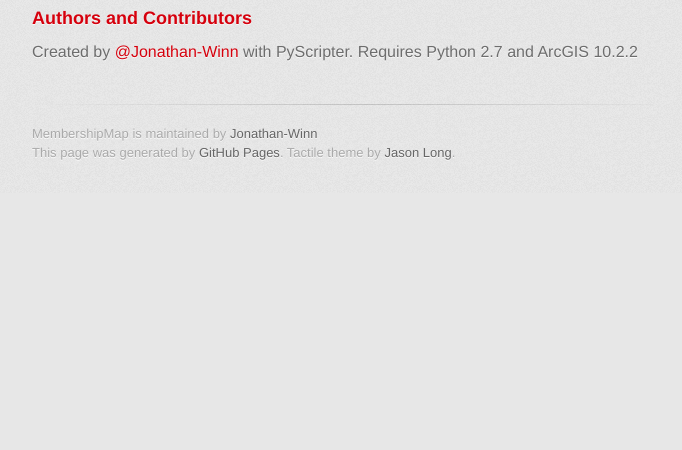
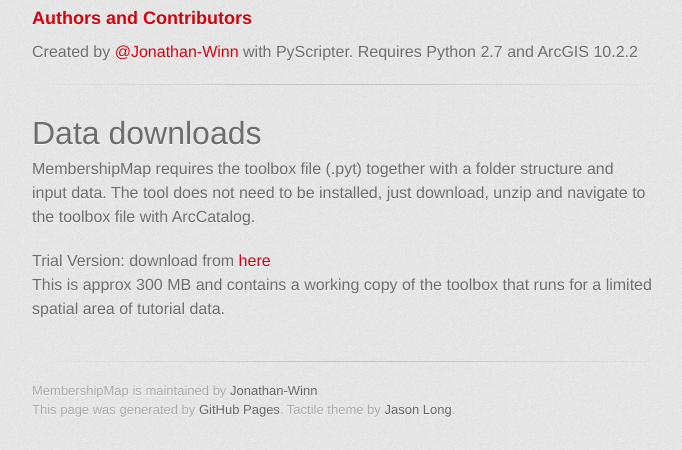
Before and after one commit to Jonathan-Winn/MembershipMap, a plain HTML site: page index.html in a window 1280 px wide. Shown: the part 2667-3117 px from the top of the page, without its empty margins (298-980 px from the left). Before the commit the page ends 2860 px from the top, so only its background shows below. Drawn offline with Linux system fonts and the light colour scheme; a web font is replaced by a local one.

Commit message:
Create gh-pages branch via GitHub

```diff
--- a/index.html
+++ b/index.html
@@ -91,6 +91,16 @@
 <a id="authors-and-contributors" class="anchor" href="#authors-and-contributors" aria-hidden="true"><span class="octicon octicon-link"></span></a>Authors and Contributors</h3>
 
 <p>Created by <a href="https://github.com/Jonathan-Winn" class="user-mention">@Jonathan-Winn</a> with PyScripter. Requires Python 2.7 and ArcGIS 10.2.2</p>
+
+<hr>
+
+<h1>
+<a id="data-downloads" class="anchor" href="#data-downloads" aria-hidden="true"><span class="octicon octicon-link"></span></a>Data downloads</h1>
+
+<p>MembershipMap requires the toolbox file (.pyt) together with a folder structure and input data. The tool does not need to be installed, just download, unzip and navigate to the toolbox file with ArcCatalog.</p>
+
+<p>Trial Version: download from <a href="https://github.com/Jonathan-Winn/MembershipMap/releases/tag/v0Trial">here</a><br>
+This is approx 300 MB and contains a working copy of the toolbox that runs for a limited spatial area of tutorial data.</p>
         </section>
 
         <footer>
```
Also changed, not shown: params.json (+1 -1 lines).
